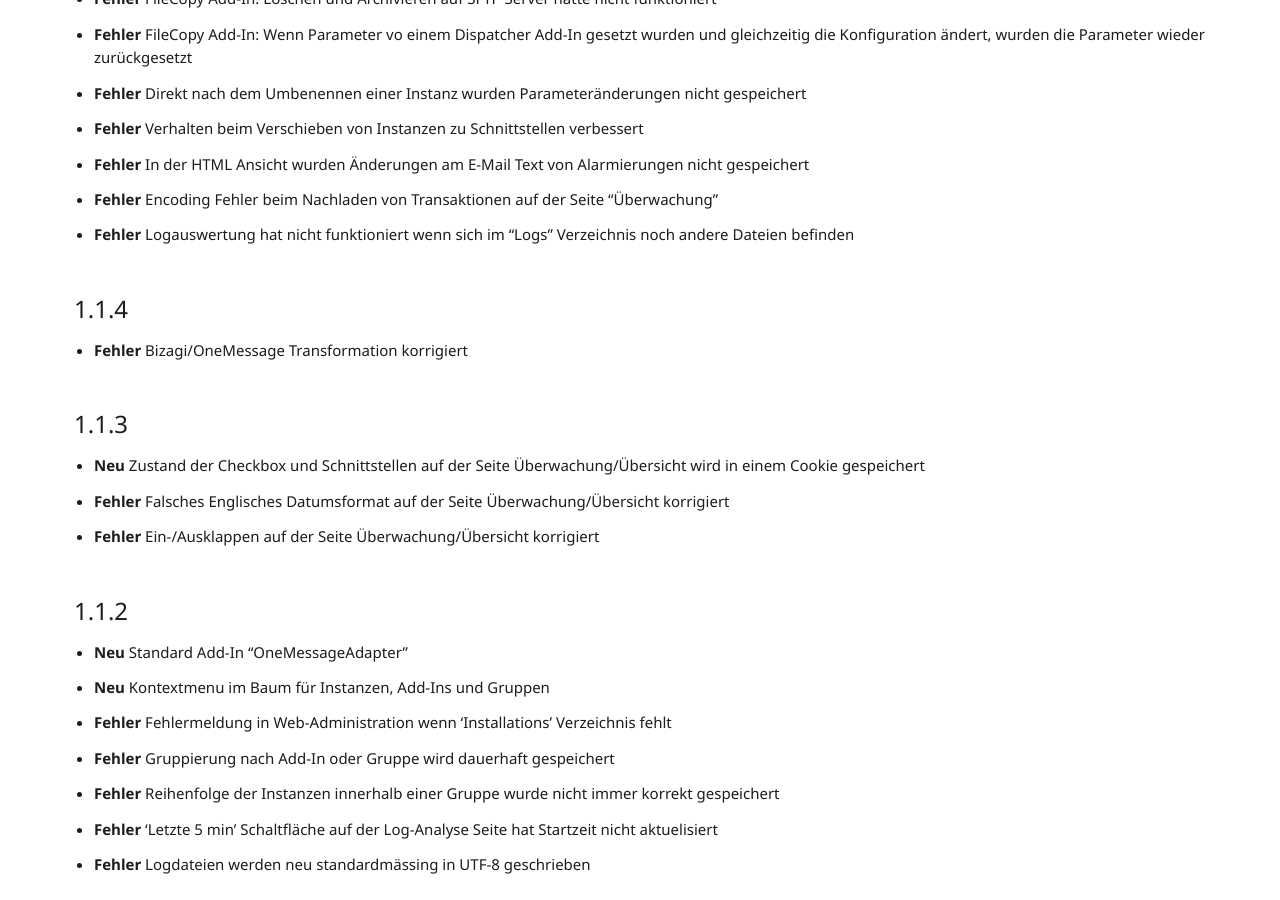
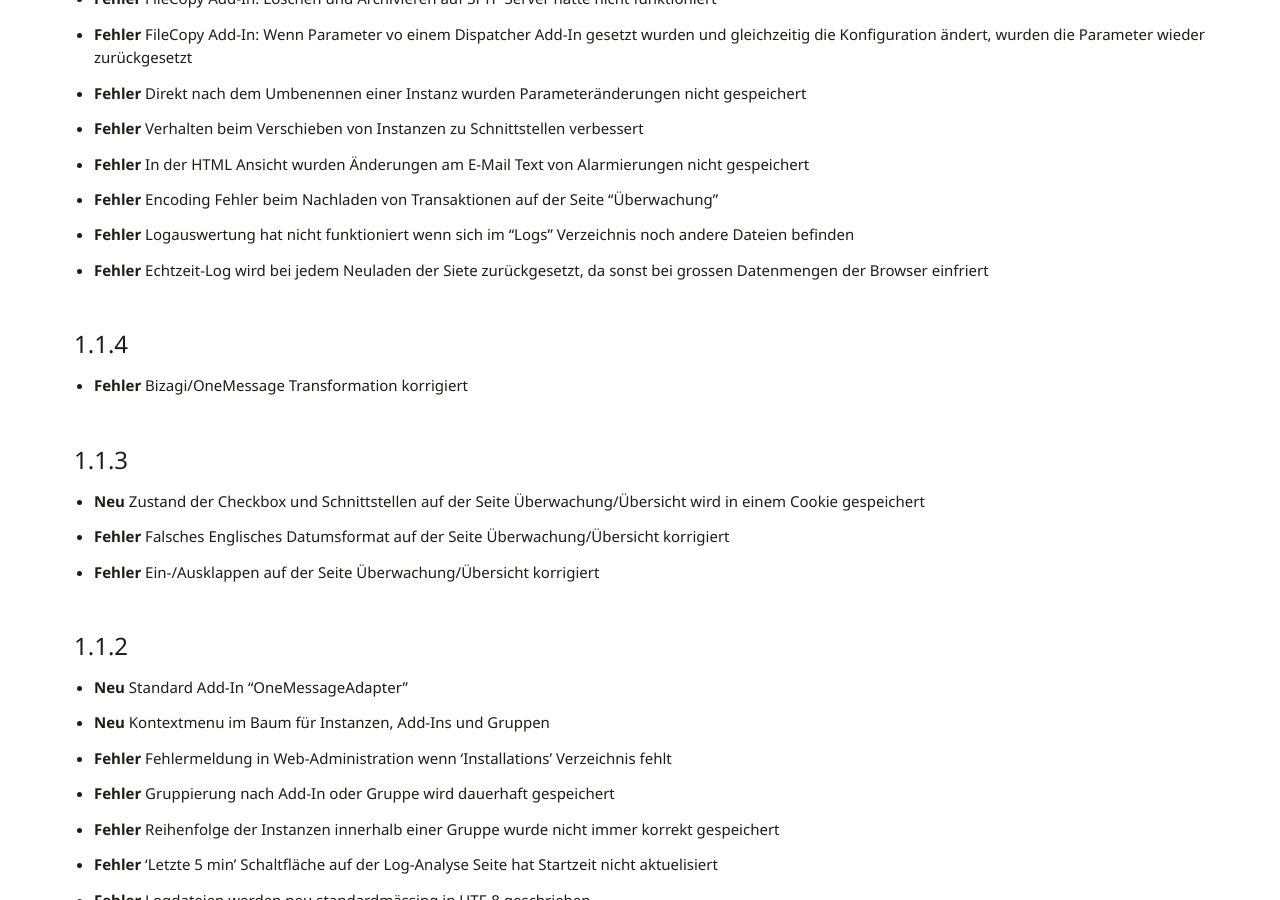
Before and after one commit to primesoft-group/oneconnexx-docs, a Jekyll site: the page built from _pages/setup/de/releasenotes.md, in a window 1280 px wide and 900 px high, scrolled down 744 px. Built offline with Jekyll 4.4.1, drawn with Linux system fonts in a browser that asks for light colours; nearby versions of some CDN libraries; some web fonts are replaced.

Commit message:
Update releasenotes.md

```diff
--- a/_pages/setup/de/releasenotes.md
+++ b/_pages/setup/de/releasenotes.md
@@ -22,6 +22,7 @@ permalink: "setup/de/releasenotes/"
 * __Fehler__ In der HTML Ansicht wurden Änderungen am E-Mail Text von Alarmierungen nicht gespeichert
 * __Fehler__ Encoding Fehler beim Nachladen von Transaktionen auf der Seite "Überwachung"
 * __Fehler__ Logauswertung hat nicht funktioniert wenn sich im "Logs" Verzeichnis noch andere Dateien befinden
+* __Fehler__ Echtzeit-Log wird bei jedem Neuladen der Siete zurückgesetzt, da sonst bei grossen Datenmengen der Browser einfriert
 
 
 #### 1.1.4
```
